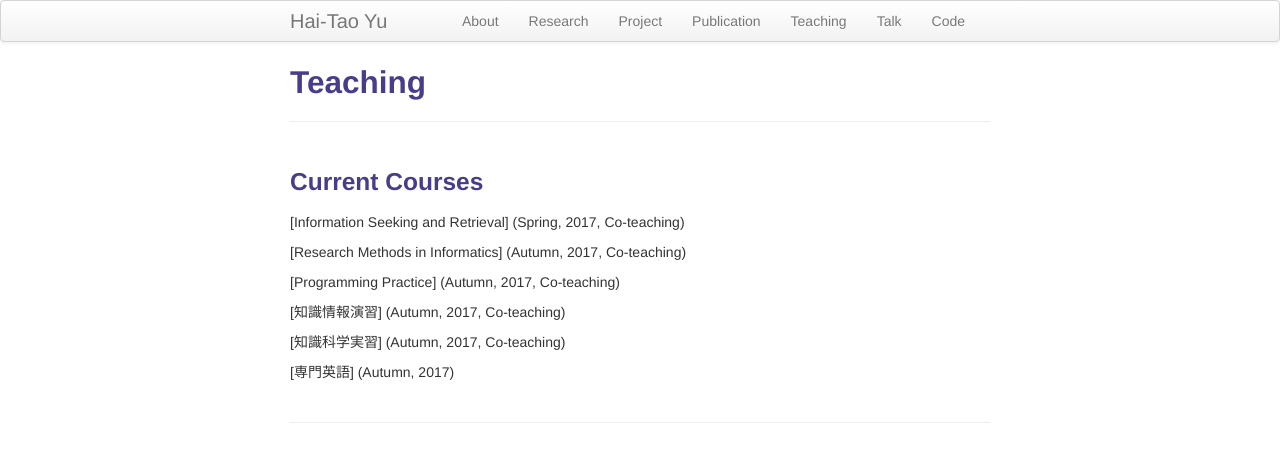
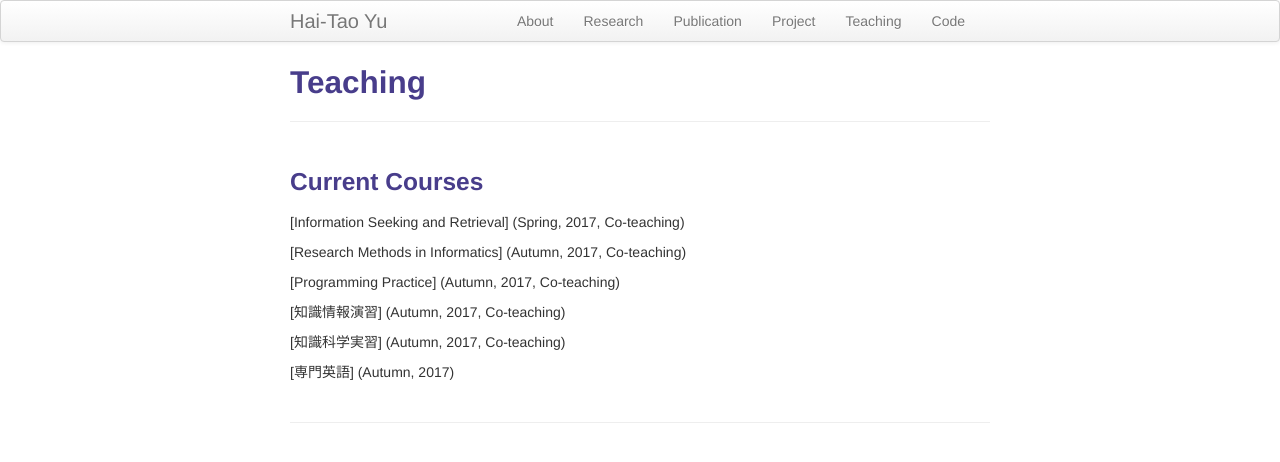
Before and after one commit to ii-research-yu/ii-research-yu.github.io, a Jekyll site: the page built from pages/teaching.md, in a window 1280 px wide. Shown: the top 462 px of the page. Built offline with Jekyll 4.4.1, drawn with Linux system fonts in a browser that asks for light colours.

Commit message:
Update default.html

```diff
--- a/_includes/themes/twitter/default.html
+++ b/_includes/themes/twitter/default.html
@@ -37,10 +37,9 @@
           <ul class="nav">
               <li><a href="{{ BASE_PATH }}/pages/about.html">About</a></li>
               <li><a href="{{ BASE_PATH }}/pages/research.html">Research</a></li>
+              <li><a href="{{ BASE_PATH }}/pages/publication.html">Publication</a></li>
               <li><a href="{{ BASE_PATH }}/pages/project.html">Project</a></li>
-              <li><a href="{{ BASE_PATH }}/pages/publication.html">Publication</a></li>
               <li><a href="{{ BASE_PATH }}/pages/teaching.html">Teaching</a></li>
-              <li><a href="">Talk</a></li>
               <li><a href="{{ BASE_PATH }}/pages/code.html">Code</a></li>
           </ul>
         </div>
```
